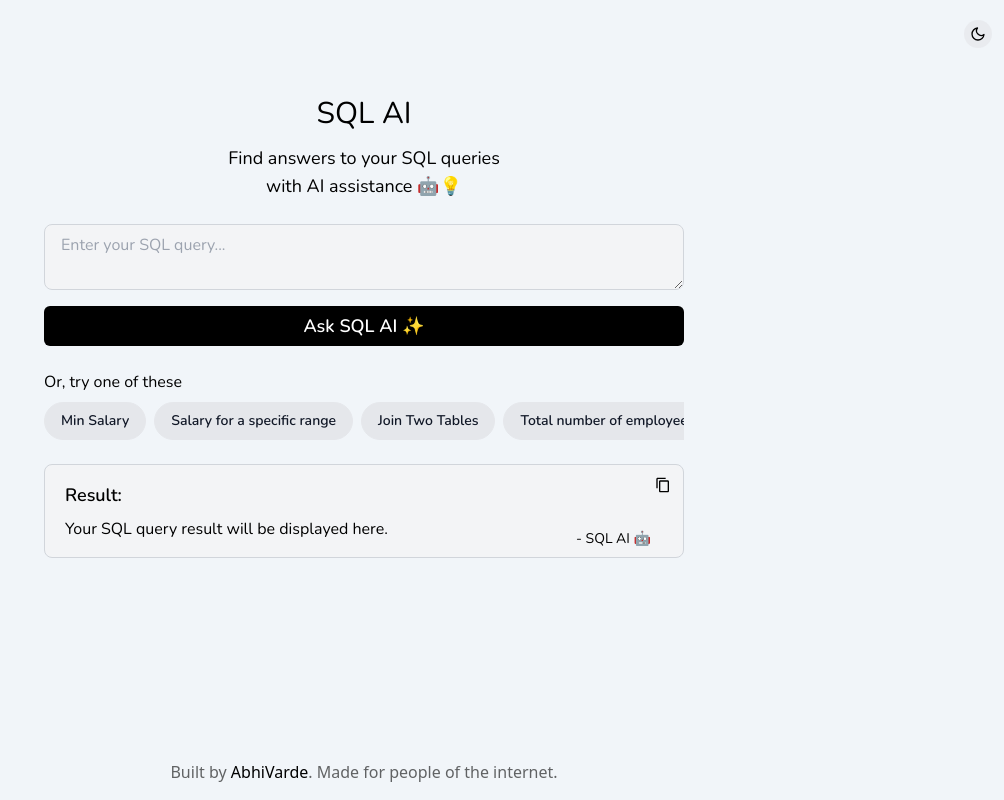
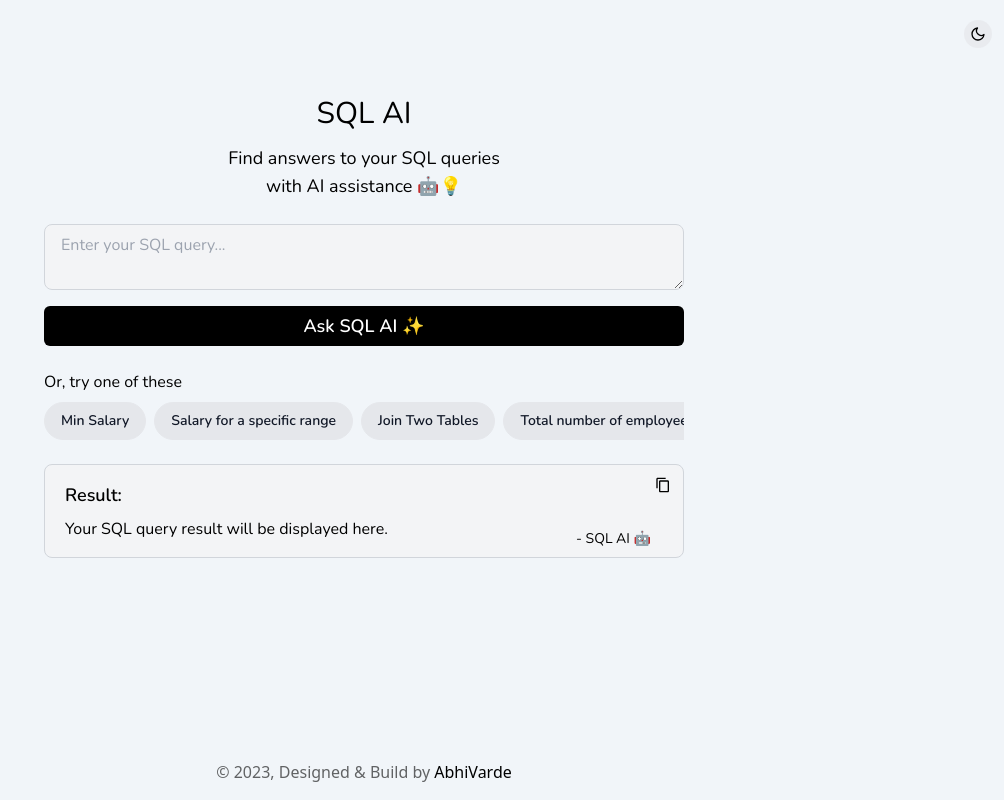
Before and after one commit to AbhiVarde/SQL-AI, a React (Vite) app: page / in a window 1280 px wide. Shown: the whole page, without its empty margins (276-1280 px from the left). Built offline with nearby package versions, Linux system fonts and the light colour scheme.

Commit message:
update footer

```diff
--- a/src/App.tsx
+++ b/src/App.tsx
@@ -160,14 +160,13 @@ function App() {
           darkMode ? "text-gray-300" : "text-black/60"
         }`}
       >
-        Built by{" "}
+        &copy; {new Date().getFullYear()}, Designed & Build by{" "}
         <a
           href="https://abhivarde.vercel.app"
           className={`${darkMode ? "text-white" : "text-black"} `}
         >
           AbhiVarde
         </a>
-        . Made for people of the internet.
       </footer>
     </div>
   );
```
